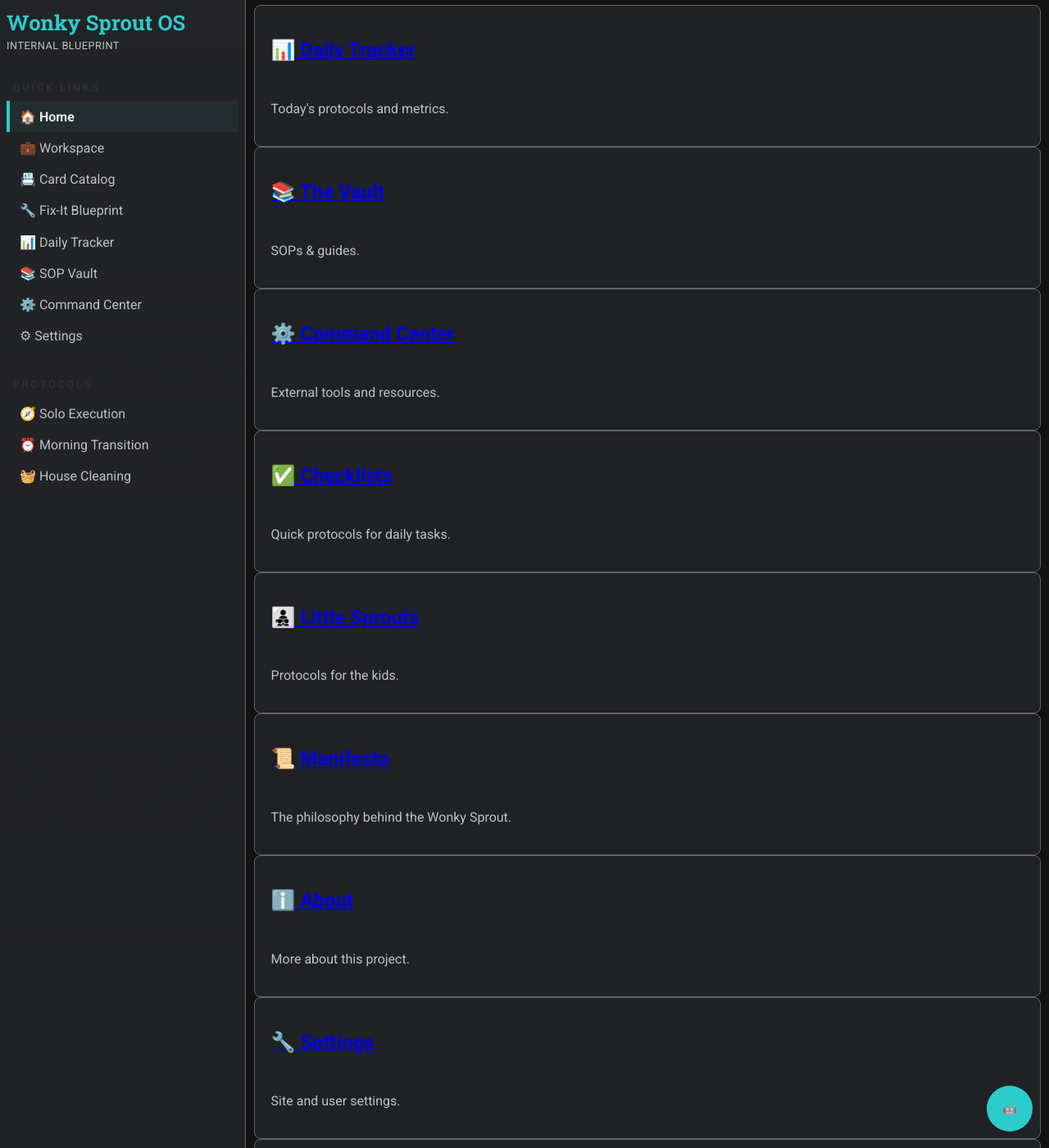
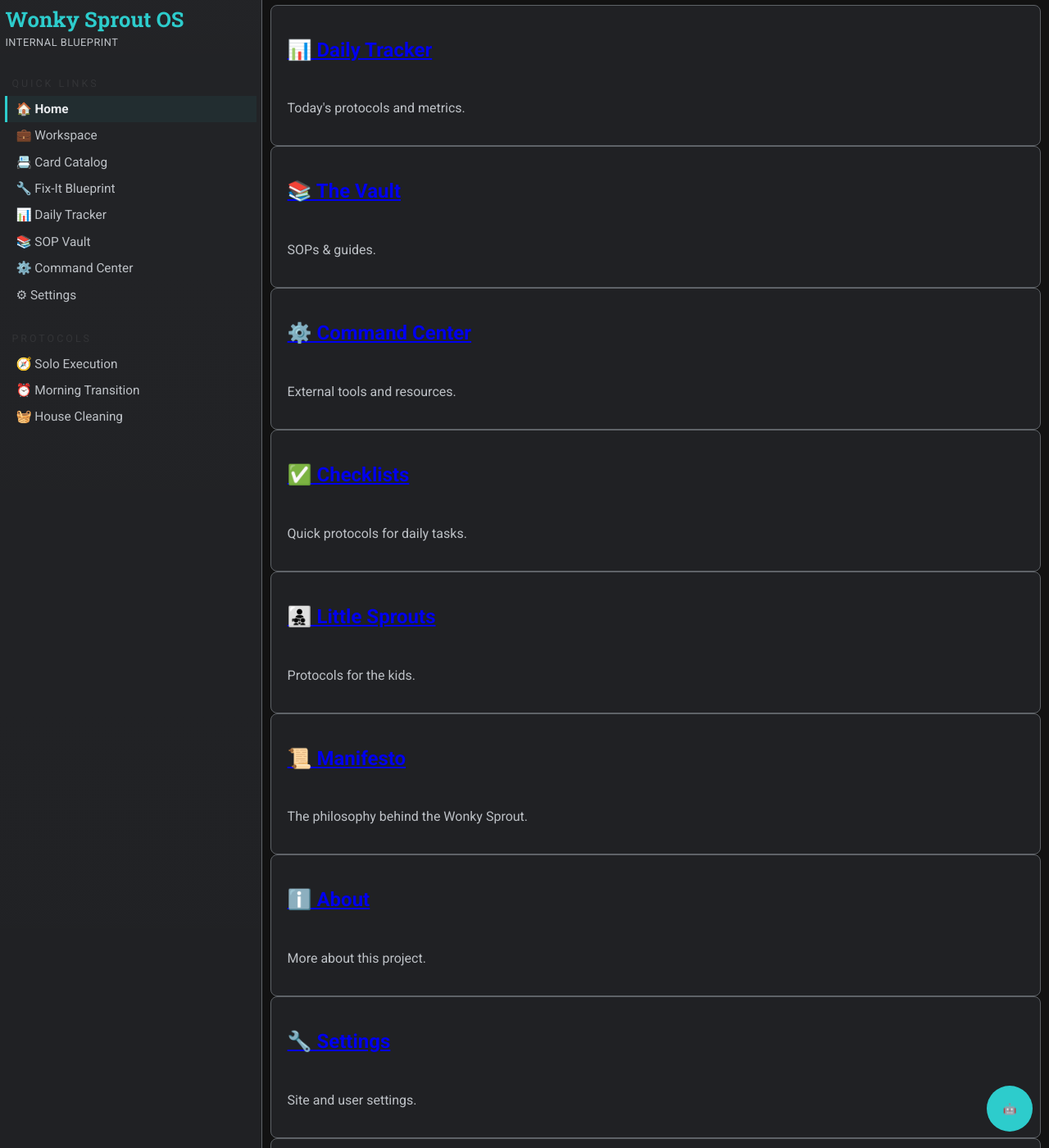
Before and after one commit to classicwilly/classicwilly.github.io, a Jekyll site: the page built from index.md, in a window 1280 px wide and 1400 px high. Shown: the whole window at 82% size. Built offline with Jekyll 4.4.1, drawn with Linux system fonts in a browser that asks for light colours; a script that is not in the unit is left out.

Commit message:
ui(scss): denser and slightly wider left nav — tighten spacing, reduce icon/font size

```diff
--- a/_sass/_components.scss
+++ b/_sass/_components.scss
@@ -79,7 +79,7 @@
 .sidebar::-webkit-scrollbar-thumb:hover { background: rgba(255,255,255,0.09); }
 
 /* Icon sizing inside sidebar nav; emojis will align with text */
-.sidebar-nav li a .nav-icon { font-size: 1.25rem; width: 28px; text-align: left; display:inline-block; }
+.sidebar-nav li a .nav-icon { font-size: 1.1rem; width: 24px; text-align: left; display:inline-block; }
 .sidebar-nav li a .nav-label { flex: 1; }
 
 /* Divider lines between sections */
--- a/_sass/_layout.scss
+++ b/_sass/_layout.scss
@@ -46,11 +46,11 @@ body {
   height: 100vh;
   background-color: var(--card-dark);
   border-right: 1px solid var(--border-gray);
-  padding: 0.6rem 0.5rem; /* tightened to pack more nav items */
+  padding: 0.4rem 0.4rem; /* tightened to pack more nav items */
   box-sizing: border-box;
   display: flex;
   flex-direction: column;
-  gap: 0.25rem;
+  gap: 0.15rem; /* reduce vertical gap to make nav denser */
   z-index: 200;
   background-image: linear-gradient(180deg, rgba(255,255,255,0.01), transparent);
   color: var(--material-on-surface);
@@ -99,14 +99,14 @@ body {
 .sidebar-nav li a {
   display: flex;
   align-items: center;
-  gap: 0.75rem;
-  padding: 0.6rem 0.5rem; /* comfortable clickable area */
+  gap: 0.5rem;
+  padding: 0.45rem 0.4rem; /* slightly reduced clickable area for denser list */
   color: var(--text-light);
   text-decoration: none;
-  font-size: 1rem;
+  font-size: 0.96rem; /* slightly smaller for denser layout */
   transition: var(--transition);
-  padding-left: 12px;
-  border-left: 4px solid transparent; /* stronger visual indicator */
+  padding-left: 10px;
+  border-left: 3px solid transparent; /* slightly thinner indicator */
 }
 
 .sidebar-nav li a:hover,
@@ -129,7 +129,7 @@ body {
   margin-left: var(--sidebar-width);
   width: calc(100% - var(--sidebar-width));
   /* pull content even closer to the sidebar for a denser layout */
-  padding: 0.4rem 0.6rem;
+  padding: 0.35rem 0.6rem; /* pull content a little closer to sidebar */
   box-sizing: border-box;
 }
 
--- a/_sass/_variables.scss
+++ b/_sass/_variables.scss
@@ -1,7 +1,7 @@
 /* _sass/_variables.scss */
 /* Centralized CSS variables for Wonky Sprout OS visual engine */
 :root {
-  --sidebar-width: 300px; /* widened so left nav can hold more items/useful controls */
+  --sidebar-width: 320px; /* slightly wider so left nav can hold more items / controls */
   /* Material-like palette additions */
   --material-primary: #1e88e5; /* material blue */
   --material-surface: #0e1113; /* dark surface for cards and sidebar */
```
